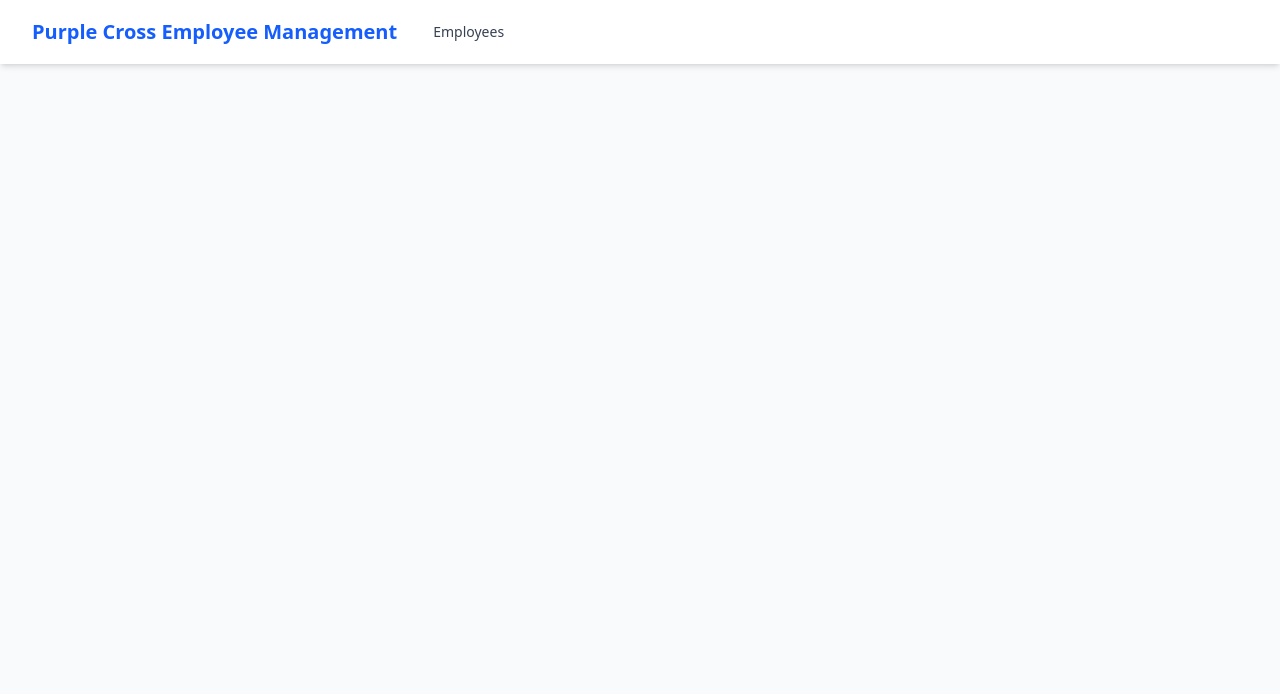
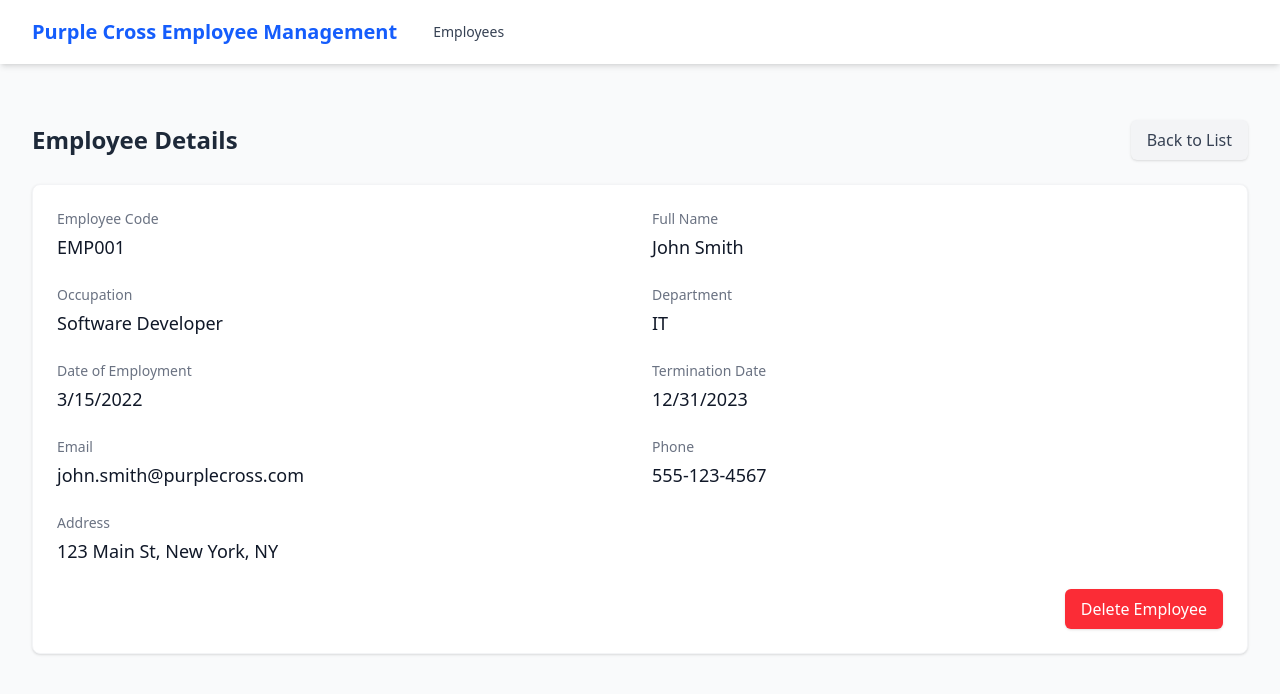
Before and after one commit to adel12790/purple-cross-employee-management, a Vue app: page /employees/1 in a window 1280 px wide. Shown: the top 694 px of the page. Built offline with nearby package versions, Linux system fonts and the light colour scheme; the HTML template or start-up script is replaced by a standard one.

Commit message:
Add view employee page

```diff
--- a/src/router/index.js
+++ b/src/router/index.js
@@ -1,5 +1,6 @@
 import { createRouter, createWebHistory } from 'vue-router';
 import EmployeeList from '../views/EmployeeList.vue';
+import EmployeeDetail from '../views/EmployeeDetail.vue';
 
 const routes = [
   {
@@ -11,6 +12,11 @@ const routes = [
     name: 'EmployeeList',
     component: EmployeeList
   },
+  {
+    path: '/employees/:id',
+    name: 'EmployeeDetail',
+    component: EmployeeDetail
+  },
 ];
 
 const router = createRouter({
--- a/src/store/index.js
+++ b/src/store/index.js
@@ -25,6 +25,9 @@ export default createStore({
     }
   },
   getters: {
+    getEmployeeById: (state) => (id) => {
+      return state.employees.find(emp => emp.id === parseInt(id));
+    },
     getAllEmployees: (state) => {
       return state.employees;
     }
--- /dev/null
+++ b/src/utils/format.ts
@@ -0,0 +1,23 @@
+export const formatEmploymentStatus = (date: string | Date): string => {
+  const employmentDate = new Date(date)
+  const today = new Date()
+  if (employmentDate > today) {
+    return 'Employed soon'
+  }
+  return 'Currently employed'
+}
+
+export const formatTerminationStatus = (date: string | Date | null): string => {
+  if (!date) return 'N/A'
+  const terminationDate = new Date(date)
+  const today = new Date()
+  if (terminationDate > today) {
+    return 'To be terminated'
+  }
+  return 'Terminated'
+}
+
+export const formatDate = (date: string | Date | null): string => {
+  if (!date) return 'N/A'
+  return new Date(date).toLocaleDateString()
+}
--- /dev/null
+++ b/src/views/EmployeeDetail.vue
@@ -0,0 +1,115 @@
+<template>
+  <div class="max-w-7xl mx-auto px-4 sm:px-6 lg:px-8 py-8">
+    <div class="flex justify-between items-center mb-6">
+      <h2 class="text-2xl font-bold text-gray-800">Employee Details</h2>
+      <div class="flex gap-3">
+        <router-link
+          to="/employees"
+          class="px-4 py-2 rounded-md font-medium transition-colors duration-200 bg-gray-100 text-gray-700 hover:bg-gray-200 shadow-sm"
+        >
+          Back to List
+        </router-link>
+      </div>
+    </div>
+
+    <div v-if="employee" class="bg-white rounded-lg shadow-sm border border-gray-100">
+      <div class="p-6">
+        <div class="grid grid-cols-1 md:grid-cols-2 gap-6">
+          <div>
+            <h3 class="text-sm font-medium text-gray-500">Employee Code</h3>
+            <p class="mt-1 text-lg text-gray-900">{{ employee.code }}</p>
+          </div>
+
+          <div>
+            <h3 class="text-sm font-medium text-gray-500">Full Name</h3>
+            <p class="mt-1 text-lg text-gray-900">{{ employee.fullName }}</p>
+          </div>
+
+          <div>
+            <h3 class="text-sm font-medium text-gray-500">Occupation</h3>
+            <p class="mt-1 text-lg text-gray-900">{{ employee.occupation }}</p>
+          </div>
+
+          <div>
+            <h3 class="text-sm font-medium text-gray-500">Department</h3>
+            <p class="mt-1 text-lg text-gray-900">{{ employee.department }}</p>
+          </div>
+
+          <div>
+            <h3 class="text-sm font-medium text-gray-500">Date of Employment</h3>
+            <p class="mt-1 text-lg text-gray-900">{{ formatDate(employee.employmentDate) }}</p>
+          </div>
+
+          <div>
+            <h3 class="text-sm font-medium text-gray-500">Termination Date</h3>
+            <p class="mt-1 text-lg text-gray-900">{{ formatDate(employee.terminationDate) }}</p>
+          </div>
+
+          <div>
+            <h3 class="text-sm font-medium text-gray-500">Email</h3>
+            <p class="mt-1 text-lg text-gray-900">{{ employee.email || 'N/A' }}</p>
+          </div>
+
+          <div>
+            <h3 class="text-sm font-medium text-gray-500">Phone</h3>
+            <p class="mt-1 text-lg text-gray-900">{{ employee.phone || 'N/A' }}</p>
+          </div>
+
+          <div class="md:col-span-2">
+            <h3 class="text-sm font-medium text-gray-500">Address</h3>
+            <p class="mt-1 text-lg text-gray-900">{{ employee.address || 'N/A' }}</p>
+          </div>
+        </div>
+
+        <div class="mt-6 flex justify-end">
+          <BaseButton
+            variant="danger"
+            @click="handleDelete"
+          >
+            Delete Employee
+          </BaseButton>
+        </div>
+      </div>
+    </div>
+
+    <div v-else class="bg-yellow-50 border border-yellow-200 rounded-lg p-4">
+      <p class="text-yellow-700">Employee not found</p>
+    </div>
+  </div>
+</template>
+
+<script>
+import { computed } from 'vue'
+import { useStore } from 'vuex'
+import { useRoute } from 'vue-router'
+import BaseButton from '@/components/BaseButton.vue'
+import { formatDate, formatEmploymentStatus, formatTerminationStatus } from '@/utils/format'
+
+export default {
+  name: 'EmployeeDetail',
+  components: {
+    BaseButton
+  },
+  setup() {
+    const store = useStore()
+    const route = useRoute()
+
+    const employee = computed(() =>
+      store.getters.getEmployeeById(route.params.id)
+    )
+
+    return {
+      employee,
+      formatDate,
+      formatEmploymentStatus,
+      formatTerminationStatus
+    }
+  }
+}
+</script>
+
+<style scoped>
+.btn-group {
+  gap: 0.5rem;
+}
+</style>
--- a/src/views/EmployeeList.vue
+++ b/src/views/EmployeeList.vue
@@ -21,6 +21,13 @@
             <div class="p-4">
               <div class="flex justify-between items-start mb-4">
                 <h3 class="text-lg font-semibold text-gray-800">{{ employee.fullName }}</h3>
+                  <router-link
+                    :to="'/employees/' + employee.id"
+                    class="p-1 text-blue-600 hover:text-blue-700"
+                    title="View"
+                  >
+                    <ViewIcon />
+                  </router-link>
               </div>
 
               <div class="space-y-2">
@@ -57,6 +64,7 @@ import BaseButton from '@/components/BaseButton.vue'
 import ViewIcon from '@/assets/icons/ViewIcon.vue'
 import EditIcon from '@/assets/icons/EditIcon.vue'
 import DeleteIcon from '@/assets/icons/DeleteIcon.vue'
+import { formatEmploymentStatus, formatTerminationStatus } from '@/utils/format'
 
 export default {
   name: 'EmployeeList',
@@ -102,24 +110,7 @@ export default {
       }
     }
 
-    const formatEmploymentStatus = (date) => {
-      const employmentDate = new Date(date)
-      const today = new Date()
-      if (employmentDate > today) {
-        return 'Employed soon'
-      }
-      return 'Currently employed'
-    }
 
-    const formatTerminationStatus = (date) => {
-      if (!date) return 'N/A'
-      const terminationDate = new Date(date)
-      const today = new Date()
-      if (terminationDate > today) {
-        return 'To be terminated'
-      }
-      return 'Terminated'
-    }
 
 
     return {
```
